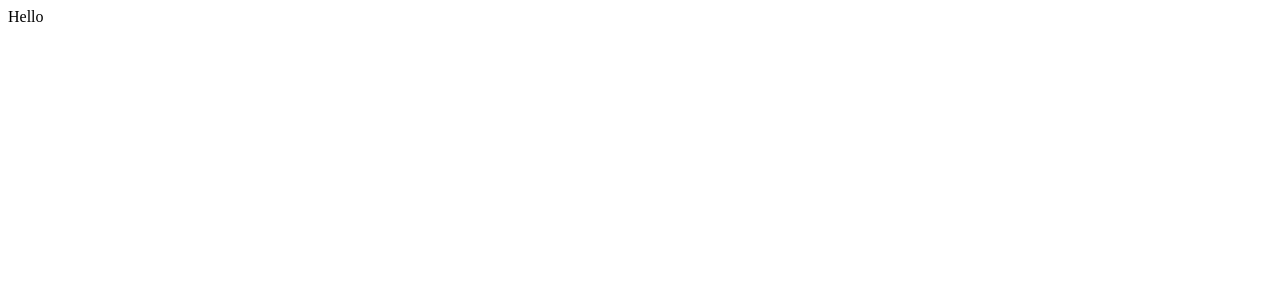
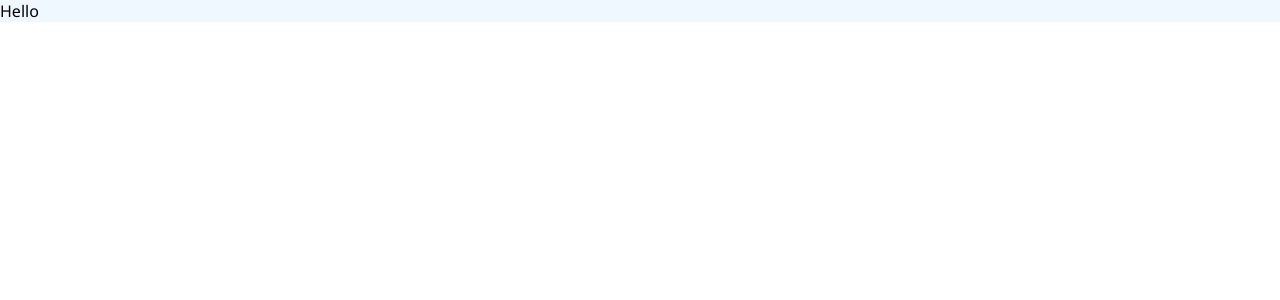
Before and after one commit to dispatcherenko/favdeep-front, a React (Create React App) app in the folder invest-chat/: page / in a window 1280 px wide. Shown: the top 300 px of the page. Built offline with nearby package versions, Linux system fonts and the light colour scheme.

Commit message:
Styling base

```diff
--- a/invest-chat/src/App.js
+++ b/invest-chat/src/App.js
@@ -1,3 +1,5 @@
+import "./index.scss";
+
 function App() {
   return <div className="App">Hello</div>;
 }
--- a/invest-chat/src/index.css
+++ /dev/null
@@ -1,13 +0,0 @@
-body {
-  margin: 0;
-  font-family: -apple-system, BlinkMacSystemFont, 'Segoe UI', 'Roboto', 'Oxygen',
-    'Ubuntu', 'Cantarell', 'Fira Sans', 'Droid Sans', 'Helvetica Neue',
-    sans-serif;
-  -webkit-font-smoothing: antialiased;
-  -moz-osx-font-smoothing: grayscale;
-}
-
-code {
-  font-family: source-code-pro, Menlo, Monaco, Consolas, 'Courier New',
-    monospace;
-}
--- /dev/null
+++ b/invest-chat/src/index.scss
@@ -0,0 +1,10 @@
+* {
+  margin: 0;
+  padding: 0;
+  box-sizing: border-box;
+  font-family: "Segoe UI", Tahoma, Geneva, Verdana, sans-serif;
+}
+
+.App {
+  background-color: aliceblue;
+}
```
